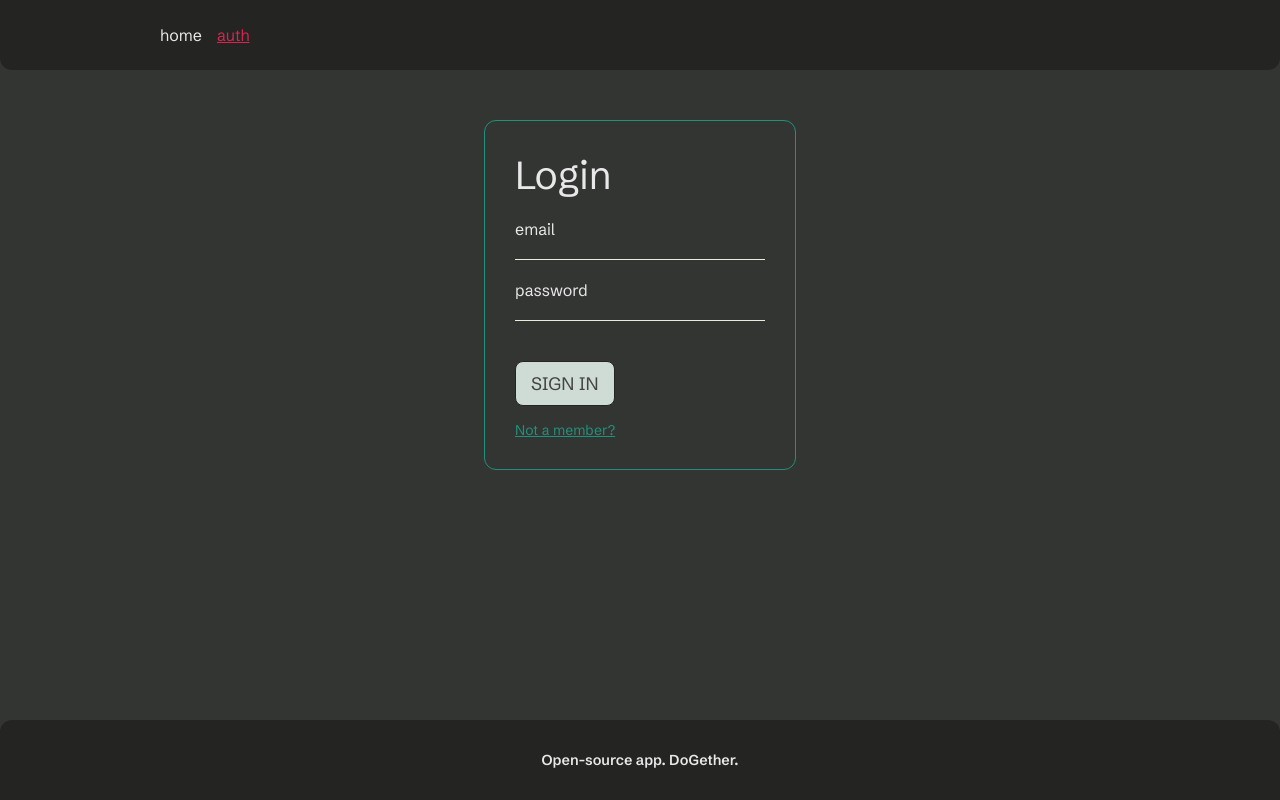
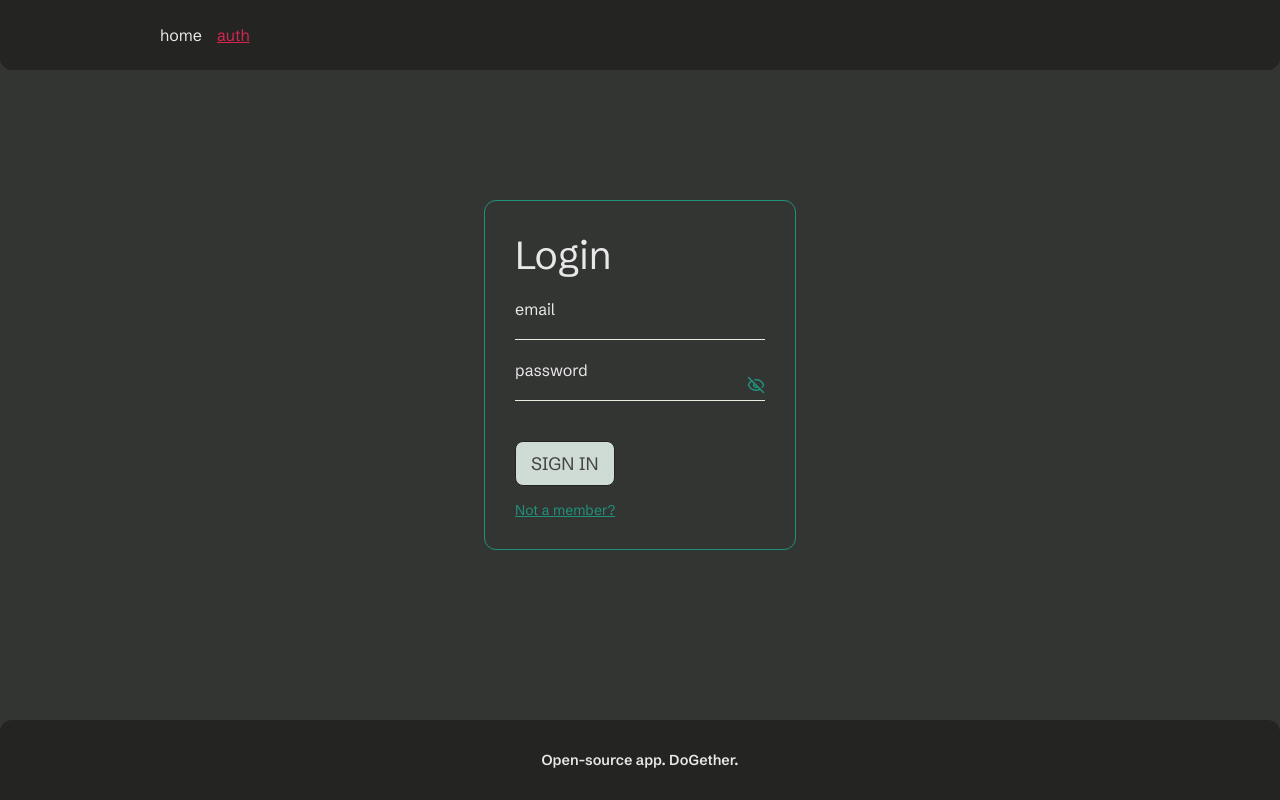
Before and after one commit to Aster0N/dogether, a React (Vite) app: page /auth in a window 1280 px wide. Built offline with nearby package versions, Linux system fonts and the light colour scheme.

Commit message:
add password-input type support. styled login form

```diff
--- a/package.json
+++ b/package.json
@@ -10,6 +10,7 @@
     "preview": "vite preview"
   },
   "dependencies": {
+    "lucide-react": "^0.539.0",
     "react": "^19.1.0",
     "react-dom": "^19.1.0",
     "react-router-dom": "^7.8.0",
--- a/src/features/auth/ui/LoginForm/LoginForm.tsx
+++ b/src/features/auth/ui/LoginForm/LoginForm.tsx
@@ -31,7 +31,7 @@ const LoginForm = () => {
             onChange={e => setPasswordValue(e.target.value)}
           />
         </div>
-        <Button type="submit" big={true}>
+        <Button type="submit" big>
           sign in
         </Button>
       </form>
--- a/src/pages/Auth/ui/Auth.module.scss
+++ b/src/pages/Auth/ui/Auth.module.scss
@@ -5,6 +5,7 @@
   justify-content: center;
   align-items: center;
   flex-direction: column;
+  margin-top: 10vh;
 
   .auth_content {
     border: 1px solid $accent;
--- a/src/pages/Auth/ui/Auth.tsx
+++ b/src/pages/Auth/ui/Auth.tsx
@@ -10,11 +10,7 @@ const Auth = () => {
     <div className={cl.auth_wrapper}>
       <div className={cl.auth_content}>
         {isLoginForm ? <LoginForm /> : <RegistrationForm />}
-        <Button
-          big={false}
-          inline={true}
-          onClick={() => setIsLoginForm(!isLoginForm)}
-        >
+        <Button big={false} inline onClick={() => setIsLoginForm(!isLoginForm)}>
           {isLoginForm ? "Not a member?" : "Already have an account?"}
         </Button>
       </div>
--- a/src/shared/ui/Button/Button.tsx
+++ b/src/shared/ui/Button/Button.tsx
@@ -8,6 +8,7 @@ interface Button extends React.HTMLProps<HTMLButtonElement> {
   inline?: boolean
   type?: "submit" | "reset" | "button" | undefined
   onClick?: () => void
+  className?: string
 }
 
 const Button: FC<Button> = ({
@@ -16,13 +17,14 @@ const Button: FC<Button> = ({
   dark = false,
   inline = false,
   onClick,
-  type,
+  type = "button",
+  className,
 }) => {
   return (
     <button
       className={`${cl.button} ${big ? cl.btn_large : cl.btn_small} ${
         dark ? cl.btn_dark : ""
-      } ${inline ? cl.btn_inline : ""}`}
+      } ${inline ? cl.btn_inline : ""} ${className}`}
       onClick={onClick}
       type={type}
     >
--- a/src/shared/ui/Input/Input.module.scss
+++ b/src/shared/ui/Input/Input.module.scss
@@ -1,6 +1,6 @@
 @use "@/app/styles/variables.scss" as *;
 
-.input_wrapper {
+.input_block_wrapper {
   display: flex;
   flex-direction: column;
 
@@ -14,9 +14,12 @@
     }
   }
 
+  .input_wrapper {
+    position: relative;
+
     .input {
       width: 250px;
-    padding: 5px 15px;
+      padding: 5px 25px 5px 15px;
       background-color: transparent;
       outline: none;
       border: none;
@@ -24,4 +27,11 @@
       color: $text-l;
       font-size: 16px;
     }
+
+    .show_password {
+      position: absolute;
+      right: 0px;
+      bottom: 3px;
     }
+  }
+}
--- a/src/shared/ui/Input/Input.tsx
+++ b/src/shared/ui/Input/Input.tsx
@@ -1,5 +1,7 @@
+import { Eye, EyeOff } from "lucide-react"
 import type { FC, InputHTMLAttributes } from "react"
 import { useId, useState } from "react"
+import Button from "../Button/Button"
 import cl from "./Input.module.scss"
 
 interface Input extends InputHTMLAttributes<HTMLInputElement> {
@@ -9,11 +11,17 @@ interface Input extends InputHTMLAttributes<HTMLInputElement> {
 const Input: FC<Input> = ({ type, label, value, onChange }) => {
   const inputId = `${useId()}`
   const [isFocused, setIsFocused] = useState(false)
+  const [isPasswordVisible, setIsPasswordVisible] = useState(false)
   const onFocus = () => setIsFocused(true)
   const onBlur = () => setIsFocused(false)
+  const togglePasswordVisibility = () => {
+    setIsPasswordVisible(prev => !prev)
+  }
+  const inputType =
+    type === "password" ? (isPasswordVisible ? "text" : "password") : type
 
   return (
-    <div className={cl.input_wrapper}>
+    <div className={cl.input_block_wrapper}>
       {label && (
         <label
           htmlFor={inputId}
@@ -22,8 +30,9 @@ const Input: FC<Input> = ({ type, label, value, onChange }) => {
           {label}
         </label>
       )}
+      <div className={cl.input_wrapper}>
         <input
-        type={type}
+          type={inputType}
           id={inputId}
           className={cl.input}
           onFocus={onFocus}
@@ -31,6 +40,17 @@ const Input: FC<Input> = ({ type, label, value, onChange }) => {
           value={value}
           onChange={onChange}
         />
+        {type == "password" && (
+          <Button
+            inline
+            className={cl.show_password}
+            onClick={togglePasswordVisibility}
+          >
+            {isPasswordVisible && <Eye size={18} strokeWidth={2} />}
+            {!isPasswordVisible && <EyeOff size={18} strokeWidth={2} />}
+          </Button>
+        )}
+      </div>
     </div>
   )
 }
```
Also changed, not shown: 1 other file (tests, documents, lock files or other folders). Lines whose indentation alone changed are shown as unchanged.
